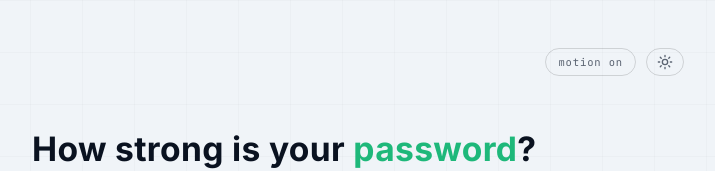
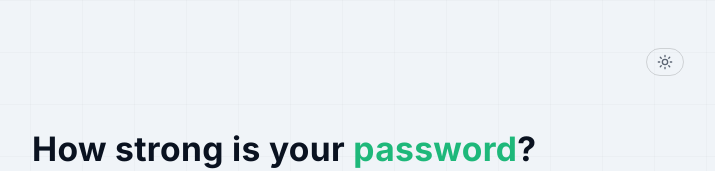
Before and after one commit to cyberpsyon/pw-validator, a React (Vite) app: page / in a window 1280 px wide. Shown: the top 171 px of the page, without its empty margins (282-997 px from the left). Built offline with nearby package versions, Linux system fonts and the light colour scheme.

Commit message:
remove manual motion toggle; keep OS reduced-motion support with static disclaimer fallback

```diff
--- a/src/App.css
+++ b/src/App.css
@@ -371,6 +371,12 @@ input, select { border-radius: 0; font-family: var(--font-mono); }
   position: absolute; width: 100%; left: 0;
   font-size: 0.6rem; color: var(--text-dim); letter-spacing: 0.1em; font-family: var(--font-mono);
 }
+/* Reduced-motion: the two lines can't cross-fade, so stack them both statically. */
+@media (prefers-reduced-motion: reduce) {
+  .pv-left, .pv-right { animation: none; }
+  .disclaimer-wrap { position: static; height: auto; }
+  .disclaimer-wrap span { position: static; display: block; opacity: 1; }
+}
 
 /* ====================== Mobile ====================== */
 @media (max-width: 480px) {
@@ -458,14 +464,6 @@ input, select { border-radius: 0; font-family: var(--font-mono); }
 .theme-toggle { display: inline-flex; align-items: center; justify-content: center; padding: 5px 10px; }
 .theme-toggle svg { display: block; }
 
-/* ====================== Manual reduce-motion ====================== */
-/* Toggled via the in-app "motion" button (see motionPref.js); mirrors the
-   prefers-reduced-motion media query for users who opt out in-app. */
-.force-reduce-motion *, .force-reduce-motion *::before, .force-reduce-motion *::after {
-  animation: none !important;
-  transition: none !important;
-}
-
 /* ====================== Rebrand shape overrides ====================== */
 .pw-field      { border-radius: 6px 0 0 6px; }
 .reveal-btn    { border-radius: 0 6px 6px 0; }
--- a/src/components/SettingsBar.jsx
+++ b/src/components/SettingsBar.jsx
@@ -1,20 +1,8 @@
-import { useSyncExternalStore } from 'react';
 import { ThemeToggle } from './ThemeToggle.jsx';
-import { getManualReduceMotion, setManualReduceMotion, subscribeMotion } from '../lib/motionPref.js';
 
 export function SettingsBar() {
-  const noMotion = useSyncExternalStore(subscribeMotion, getManualReduceMotion, () => false);
-
   return (
     <div className="settings-bar">
-      <button
-        type="button"
-        className="settings-btn"
-        aria-pressed={noMotion}
-        onClick={() => setManualReduceMotion(!noMotion)}
-      >
-        {noMotion ? 'motion off' : 'motion on'}
-      </button>
       <ThemeToggle />
     </div>
   );
--- a/src/hooks/useReducedMotion.js
+++ b/src/hooks/useReducedMotion.js
@@ -1,15 +1,12 @@
 import { useEffect, useState } from 'react';
-import { getManualReduceMotion, subscribeMotion } from '../lib/motionPref.js';
 
-// True when motion should be reduced — either the OS `prefers-reduced-motion`
-// setting OR the in-app manual toggle. Gates JS-driven animation (e.g.
-// useTween); CSS animations are additionally handled via media query and the
-// `force-reduce-motion` class.
+// True when the OS `prefers-reduced-motion` setting asks for reduced motion.
+// Gates JS-driven animation (e.g. useTween); CSS animations are handled by the
+// matching `@media (prefers-reduced-motion: reduce)` rules.
 export function useReducedMotion() {
   const compute = () =>
-    (typeof window !== 'undefined' &&
-      window.matchMedia('(prefers-reduced-motion: reduce)').matches) ||
-    getManualReduceMotion();
+    typeof window !== 'undefined' &&
+    window.matchMedia('(prefers-reduced-motion: reduce)').matches;
 
   const [reduced, setReduced] = useState(compute);
 
@@ -17,11 +14,7 @@ export function useReducedMotion() {
     const mq = window.matchMedia('(prefers-reduced-motion: reduce)');
     const update = () => setReduced(compute());
     mq.addEventListener('change', update);
-    const unsubscribe = subscribeMotion(update);
-    return () => {
-      mq.removeEventListener('change', update);
-      unsubscribe();
-    };
+    return () => mq.removeEventListener('change', update);
   }, []);
 
   return reduced;
--- a/src/lib/motionPref.js
+++ /dev/null
@@ -1,45 +0,0 @@
-// Shared "reduce motion" preference (manual, in-app toggle), persisted to
-// localStorage. It is honored by BOTH the CSS layer (via the
-// `force-reduce-motion` class on <html>) and the JS layer (useReducedMotion
-// subscribes here), so toggling it off stops every animation — CSS and
-// rAF-driven alike. This is separate from, and combined with, the OS-level
-// `prefers-reduced-motion` media query.
-
-const KEY = 'pv-reduce-motion';
-const listeners = new Set();
-
-function load() {
-  try {
-    const v = localStorage.getItem(KEY);
-    return v === null ? false : JSON.parse(v) === true;
-  } catch {
-    return false;
-  }
-}
-
-let manual = load();
-
-function applyClass() {
-  if (typeof document !== 'undefined') {
-    document.documentElement.classList.toggle('force-reduce-motion', manual);
-  }
-}
-
-// Apply the persisted choice as soon as this module loads.
-applyClass();
-
-export function getManualReduceMotion() {
-  return manual;
-}
-
-export function setManualReduceMotion(value) {
-  manual = value === true;
-  try { localStorage.setItem(KEY, JSON.stringify(manual)); } catch { /* ignore */ }
-  applyClass();
-  listeners.forEach((fn) => fn());
-}
-
-export function subscribeMotion(fn) {
-  listeners.add(fn);
-  return () => listeners.delete(fn);
-}
```
